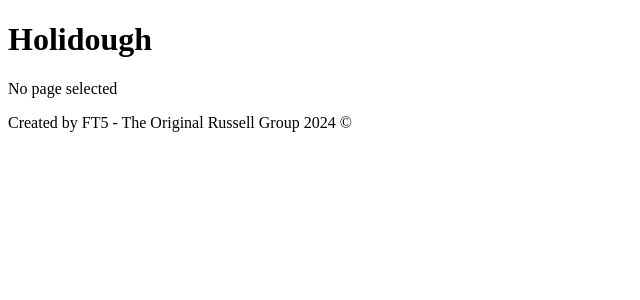
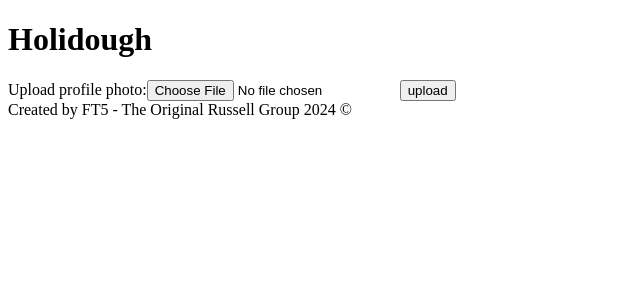
Before and after one commit to russell-gh/travel-tally, a React (Vite) app: page /setupprofile in a window 1280 px wide. Shown: the top 300 px of the page, without its empty margins (0-640 px from the left). Built offline with nearby package versions, Linux system fonts and the light colour scheme.

Commit message:
added upload photo

```diff
--- a/src/App.jsx
+++ b/src/App.jsx
@@ -10,6 +10,7 @@ import Dashboard from "./components/dashboard/Dashboard";
 import { selectPopUp, setData } from "./redux/homeSlice";
 import { Header } from "./components/Header";
 import { Footer } from "./components/Footer";
+import SetUpProfile from "./components/setUpProfile/SetUpProfile";
 
 const App = () => {
   const dispatch = useDispatch();
@@ -45,6 +46,7 @@ const App = () => {
         <Routes>
           <Route path="/login" element={<Login />} />
           <Route path="/signup" element={<Signup />} />
+          <Route path="/setupprofile" element={<SetUpProfile />} />
           <Route path="/onboarding" element={<Onboarding />} />
           <Route path="/dashboard" element={<Dashboard />} />
           <Route path="/add-expense" element={<AddExpense />} />
--- a/src/components/dashboard/Dashboard.jsx
+++ b/src/components/dashboard/Dashboard.jsx
@@ -16,7 +16,7 @@ import {
 } from "../../redux/homeSlice";
 import ControlsExpenses from "./ControlsExpenses";
 import BudgetInfo from "./BudgetInfo";
-import Message from "./Message";
+import Message from "../../reusable-code/Message";
 import ControlsAddExpense from "./ControlsAddExpense";
 import { createExpensesArray } from "../../utils/createExpensesArray";
 import { filterCategories } from "../../utils/getSortedandFiltered";
--- a/src/components/dashboard/Expenses.jsx
+++ b/src/components/dashboard/Expenses.jsx
@@ -7,7 +7,7 @@ import {
 } from "../../redux/homeSlice";
 import CategoryIcon from "./CategoryIcon";
 import DeletePopUp from "./DeletePopUp";
-import Message from "./Message";
+import Message from "../../reusable-code/Message";
 import DescriptionAndDate from "./DescriptionAndDate";
 import ExpenseAmount from "./ExpenseAmount";
 import dayjs from "dayjs";
--- /dev/null
+++ b/src/components/setUpProfile/ProfilePhoto.jsx
@@ -0,0 +1,5 @@
+const ProfilePhoto = () => {
+  return <></>;
+};
+
+export default ProfilePhoto;
--- /dev/null
+++ b/src/components/setUpProfile/SetUpProfile.jsx
@@ -0,0 +1,11 @@
+import UploadPhoto from "./UploadPhoto";
+
+const SetUpProfile = () => {
+  return (
+    <>
+      <UploadPhoto />
+    </>
+  );
+};
+
+export default SetUpProfile;
--- /dev/null
+++ b/src/components/setUpProfile/TakePhoto.jsx
@@ -0,0 +1,5 @@
+const TakePhoto = () => {
+  return <></>;
+};
+
+export default TakePhoto;
--- /dev/null
+++ b/src/components/setUpProfile/UploadPhoto.jsx
@@ -0,0 +1,52 @@
+import { useState } from "react";
+import FormElement from "../../reusable-code/FormElement";
+import Button from "../../reusable-code/Button";
+import { saveProfilePicture } from "../../redux/onboardingSlice";
+
+const UploadPhoto = () => {
+  const [profilePicture, setProfilePicture] = useState();
+  const onChange = (e) => {
+    const file = e.target.files[0];
+    if (!file) {
+      return console.log("No file");
+    }
+    console.log(file);
+
+    const reader = new FileReader();
+    reader.readAsDataURL(file);
+    console.log(reader);
+
+    reader.addEventListener("load", (e) => {
+      setProfilePicture(e.target.result);
+    });
+  };
+
+  return (
+    <>
+      <FormElement
+        type="file"
+        id="profilePhoto"
+        name="profilePhoto"
+        accept="image/*"
+        label="Upload profile photo"
+        callback={onChange}
+      />
+      {profilePicture && (
+        <img
+          src={profilePicture}
+          alt="profile picture"
+          className="profilePhoto"
+        />
+      )}
+      <Button
+        className="upload"
+        text="upload"
+        onClick={() => {
+          saveProfilePicture(profilePicture);
+        }}
+      />
+    </>
+  );
+};
+
+export default UploadPhoto;
--- /dev/null
+++ b/src/components/setUpProfile/UserName.jsx
@@ -0,0 +1,5 @@
+const UserName = () => {
+  return <></>;
+};
+
+export default UserName;
--- a/src/redux/onboardingSlice.js
+++ b/src/redux/onboardingSlice.js
@@ -13,11 +13,14 @@ export const onboardingSlice = createSlice({
     addUser: (state, { payload }) => {
       state.user = payload;
     },
+    saveProfilePicture: (state, { payload }) => {
+      state.profile.profilePictureSrc = payload;
+    },
   },
 });
 
 export const selectTrip = (state) => state.onboarding.trip; //or state.trip?
 export const selectUser = (state) => state.onboarding.user;
-export const { addTrip, addUser } = onboardingSlice.actions;
+export const { addTrip, addUser, saveProfilePicture } = onboardingSlice.actions;
 
 export default onboardingSlice.reducer;
```
Also changed, not shown: src/reusable-code/Message.jsx (renamed from src/components/dashboard/Message.jsx).
